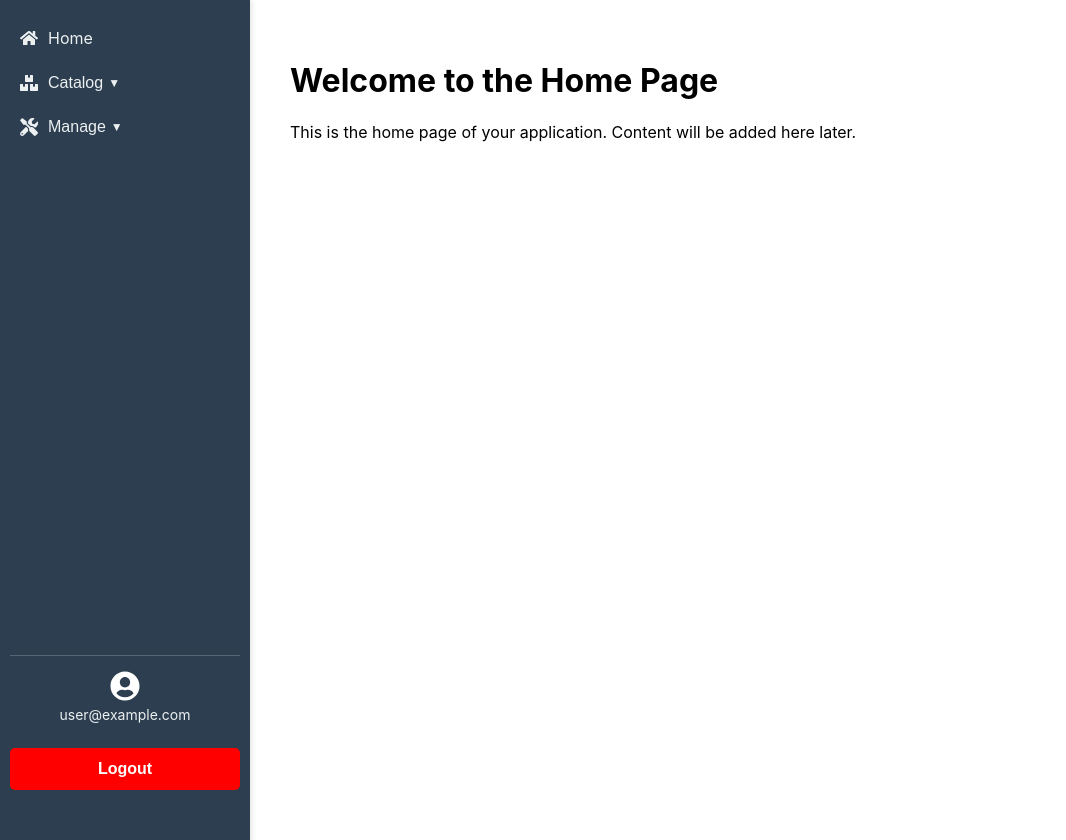
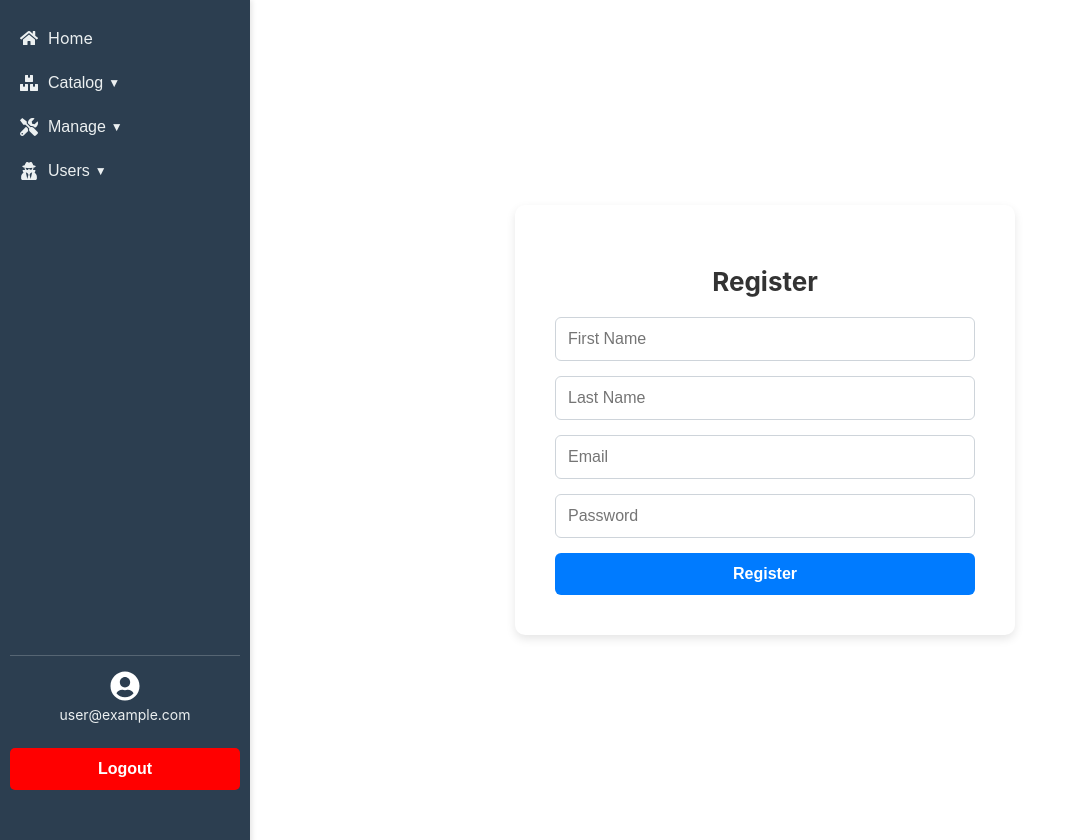
Before and after one commit to Phxtsxkxrn/Inventory-Management, a React (Create React App) app: page /register in a window 1280 px wide. Before the commit this address led to /. Shown: the whole page, without its empty margins (0-1066 px from the left). Before the commit the page ends 800 px from the top, so only its background shows below. Built offline with nearby package versions, Linux system fonts and the light colour scheme; no server answers; the database is empty; sample sign-in values are in the browser's storage.

Commit message:
Register

```diff
--- a/src/App.js
+++ b/src/App.js
@@ -138,7 +138,7 @@ const App = () => {
             />
             <Route
               path="/register"
-              element={user ? <Navigate to="/" /> : <Register />}
+              element={user ? <Register /> : <Navigate to="/login" />}
             />
             <Route
               path="/product-list"
--- a/src/components/Navbar.js
+++ b/src/components/Navbar.js
@@ -12,12 +12,15 @@ import {
   FaGift,
   FaTools,
   FaUserCircle,
+  FaUserSecret,
+  FaUsers,
 } from "react-icons/fa";
 import "./Navbar.css";
 
 const Navbar = ({ children }) => {
   const [salesOpen, setSalesOpen] = useState(false);
   const [manageOpen, setManageOpen] = useState(false);
+  const [usersOpen, setUsersOpen] = useState(false);
   const navigate = useNavigate();
 
   // ✅ ดึงข้อมูล user ปัจจุบัน
@@ -25,6 +28,7 @@ const Navbar = ({ children }) => {
 
   const toggleSales = () => setSalesOpen(!salesOpen);
   const toggleManage = () => setManageOpen(!manageOpen);
+  const toggleUsers = () => setUsersOpen(!usersOpen);
 
   const handleLogout = async () => {
     await logout();
@@ -103,6 +107,27 @@ const Navbar = ({ children }) => {
               </ul>
             )}
           </li>
+
+          {/* ปุ่ม Users */}
+          <li className="navbar-item">
+            <button className="navbar-link" onClick={toggleUsers}>
+              <FaUserSecret className="icon" />
+              Users
+              <span className={`dropdown-arrow ${usersOpen ? "open" : ""}`}>
+                ▼
+              </span>
+            </button>
+            {usersOpen && (
+              <ul className="dropdown-menu">
+                <li>
+                  <Link to="/register" className="dropdown-link">
+                    <FaUsers className="icon" />
+                    Register Users
+                  </Link>
+                </li>
+              </ul>
+            )}
+          </li>
         </ul>
 
         {/* ✅ แสดงอีเมลของผู้ใช้ (ถ้ามี) */}
--- /dev/null
+++ b/src/components/Register.css
@@ -0,0 +1,67 @@
+.register-container {
+  display: flex;
+  justify-content: center;
+  align-items: center;
+  height: 100vh;
+  background: #ffffff;
+  overflow: hidden; /* ป้องกันการเลื่อน scroll */
+}
+
+.register-card {
+  background: #ffffff;
+  padding: 40px;
+  border-radius: 10px;
+  box-shadow: 0px 4px 10px rgba(0, 0, 0, 0.1);
+  max-width: 420px;
+  width: 100%;
+  text-align: center;
+}
+
+.register-title {
+  font-size: 26px;
+  font-weight: bold;
+  color: #333;
+  margin-bottom: 20px;
+}
+
+.register-form {
+  display: flex;
+  flex-direction: column;
+  gap: 15px;
+}
+
+.register-input {
+  padding: 12px;
+  font-size: 16px;
+  border: 1px solid #ced4da;
+  border-radius: 6px;
+  transition: border-color 0.3s ease;
+}
+
+.register-input:focus {
+  border-color: #007bff;
+  outline: none;
+  box-shadow: 0px 0px 6px rgba(0, 123, 255, 0.3);
+}
+
+.register-button {
+  background: #007bff;
+  color: white;
+  font-size: 16px;
+  font-weight: bold;
+  padding: 12px;
+  border: none;
+  border-radius: 6px;
+  cursor: pointer;
+  transition: background 0.3s ease;
+}
+
+.register-button:hover {
+  background: #0056b3;
+}
+
+.register-error {
+  color: red;
+  font-size: 14px;
+  margin-bottom: 10px;
+}
--- a/src/components/Register.js
+++ b/src/components/Register.js
@@ -1,34 +1,91 @@
-// components/Register.js
-import React, { useState } from "react";
+import React, { useState, useEffect } from "react";
 import { register } from "../services/authService";
 import { useNavigate } from "react-router-dom";
+import { updateProfile } from "firebase/auth";
+import { doc, setDoc } from "firebase/firestore";
+import { db } from "../services/firebaseConfig";
+import "./Register.css";
 
 const Register = () => {
+  const [firstName, setFirstName] = useState("");
+  const [lastName, setLastName] = useState("");
   const [email, setEmail] = useState("");
   const [password, setPassword] = useState("");
   const [error, setError] = useState("");
   const navigate = useNavigate();
 
+  // ปิด Scroll เมื่ออยู่ใน Register และเปิดกลับเมื่อออกจากหน้า
+  useEffect(() => {
+    document.body.style.overflow = "hidden"; // ปิด Scroll
+
+    return () => {
+      document.body.style.overflow = "auto"; // เปิด Scroll เมื่อออกจากหน้านี้
+    };
+  }, []);
+
   const handleRegister = async (e) => {
     e.preventDefault();
+    setError(""); // เคลียร์ error ก่อนเริ่ม
+
     try {
-      await register(email, password);
-      navigate("/login"); // หลังสมัครเสร็จ ให้ไปที่หน้า Login
+      // สมัครสมาชิก
+      const userCredential = await register(email, password);
+
+      if (!userCredential || !userCredential.user) {
+        throw new Error("User registration failed.");
+      }
+
+      const user = userCredential.user;
+
+      // อัปเดต displayName ใน Firebase Authentication
+      await updateProfile(user, {
+        displayName: `${firstName} ${lastName}`,
+      });
+
+      // บันทึกข้อมูลลง Firestore
+      await setDoc(doc(db, "users", user.uid), {
+        firstName,
+        lastName,
+        email,
+        createdAt: new Date(),
+      });
+
+      // นำทางไปหน้า Login
+      navigate("/login");
     } catch (error) {
+      console.error("Registration Error:", error);
       setError(error.message);
     }
   };
 
   return (
-    <div>
-      <h2>Register</h2>
-      {error && <p style={{ color: "red" }}>{error}</p>}
-      <form onSubmit={handleRegister}>
+    <div className="register-container">
+      <div className="register-card">
+        <h2 className="register-title">Register</h2>
+        {error && <p className="register-error">{error}</p>}
+        <form className="register-form" onSubmit={handleRegister}>
+          <input
+            type="text"
+            placeholder="First Name"
+            value={firstName}
+            onChange={(e) => setFirstName(e.target.value)}
+            className="register-input"
+            required
+          />
+          <input
+            type="text"
+            placeholder="Last Name"
+            value={lastName}
+            onChange={(e) => setLastName(e.target.value)}
+            className="register-input"
+            required
+          />
           <input
             type="email"
             placeholder="Email"
             value={email}
             onChange={(e) => setEmail(e.target.value)}
+            className="register-input"
             required
           />
           <input
@@ -36,10 +93,14 @@ const Register = () => {
             placeholder="Password"
             value={password}
             onChange={(e) => setPassword(e.target.value)}
+            className="register-input"
             required
           />
-        <button type="submit">Register</button>
+          <button type="submit" className="register-button">
+            Register
+          </button>
         </form>
+      </div>
     </div>
   );
 };
--- a/src/services/authService.js
+++ b/src/services/authService.js
@@ -13,9 +13,10 @@ export const register = async (email, password) => {
       email,
       password
     );
-    return userCredential.user;
+    return userCredential; // ต้อง return ค่าออกมา
   } catch (error) {
-    throw error;
+    console.error("Registration Error:", error);
+    throw error; // ส่ง error กลับไปให้ handleRegister ใช้งาน
   }
 };
 
```
Lines whose indentation alone changed are shown as unchanged.
